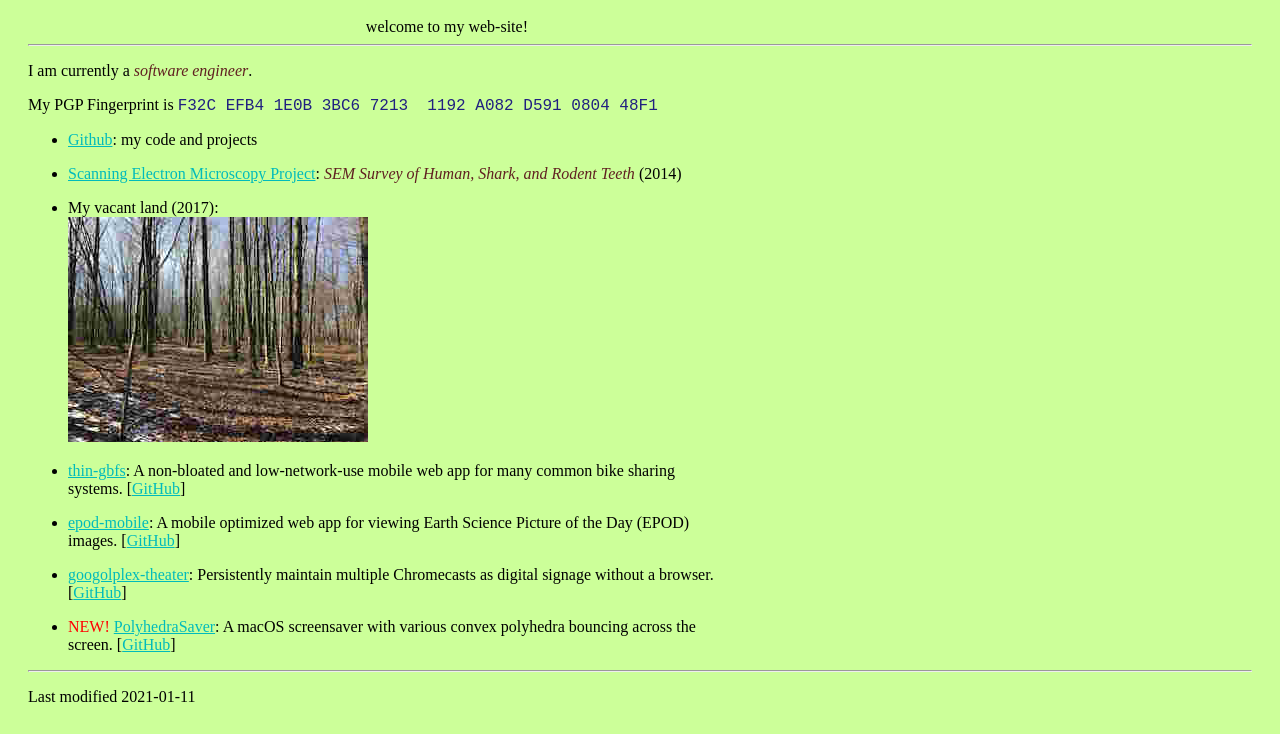
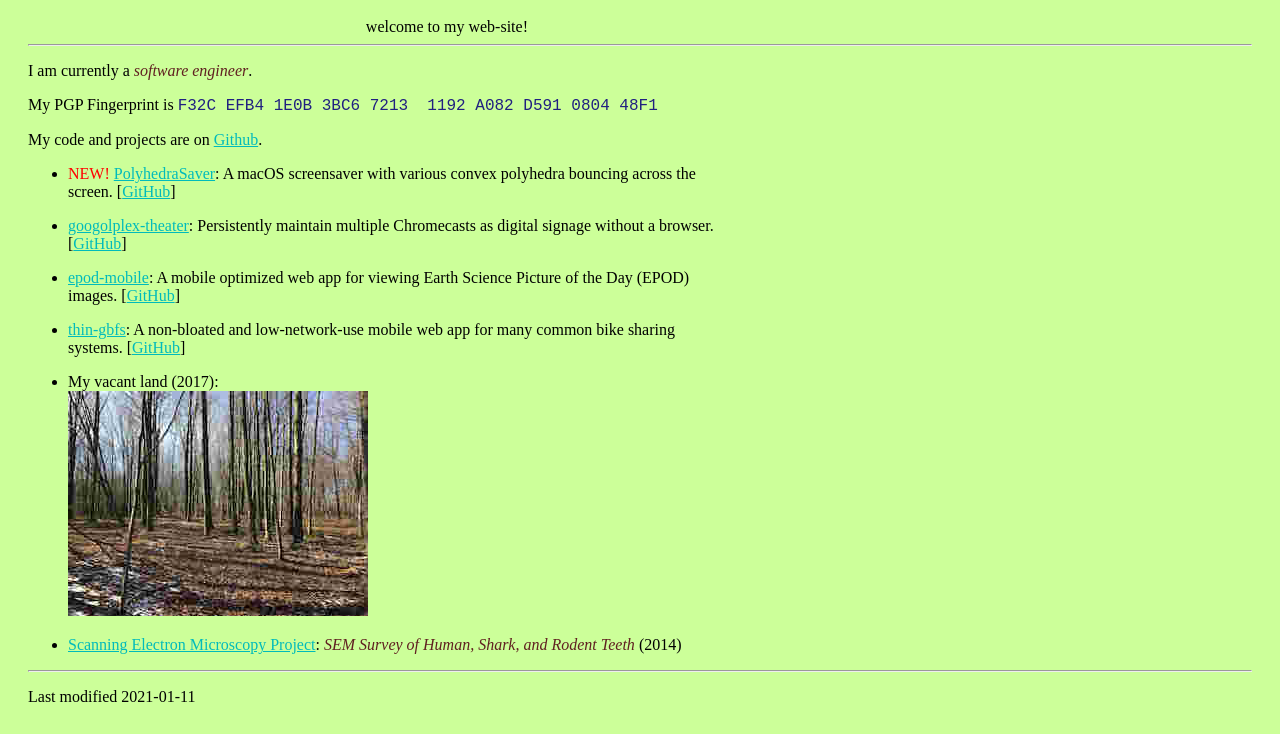
Before and after one commit to yuzawa-san/yuzawa-san.github.io, a plain HTML site: page index.html in a window 1280 px wide. Shown: the part 68-802 px from the top of the page. Drawn offline with Linux system fonts and the light colour scheme.

Commit message:
flip ordering

```diff
--- a/index.html
+++ b/index.html
@@ -18,14 +18,14 @@
     <hr>
     <p>I am currently a <var>software engineer</var>.</p>
     <p>My PGP Fingerprint is <code>F32C EFB4 1E0B 3BC6 7213  1192 A082 D591 0804 48F1</code></p>
+    <p>My code and projects are on <a href="https://github.com/yuzawa-san">Github</a>.</p>
     <ul>
-        <li><a href="https://github.com/yuzawa-san">Github</a>: my code and projects</li>
+        <li><font color="RED" class="blink">NEW!</font> <a href="https://github.com/yuzawa-san/PolyhedraSaver">PolyhedraSaver</a>: A macOS screensaver with various convex polyhedra bouncing across the screen. [<a href="https://github.com/yuzawa-san/PolyhedraSaver">GitHub</a>]
+        <li><a href="https://github.com/yuzawa-san/googolplex-theater">googolplex-theater</a>: Persistently maintain multiple Chromecasts as digital signage without a browser. [<a href="https://github.com/yuzawa-san/googolplex-theater">GitHub</a>]
+        <li><a href="http://www.jyuzawa.com/epod-mobile/">epod-mobile</a>: A mobile optimized web app for viewing Earth Science Picture of the Day (EPOD) images. [<a href="https://github.com/yuzawa-san/epod-mobile">GitHub</a>]
+        <li><a href="https://thin-gbfs.appspot.com/">thin-gbfs</a>: A non-bloated and low-network-use mobile web app for many common bike sharing systems. [<a href="https://github.com/yuzawa-san/thin-gbfs">GitHub</a>]
+        <li>My vacant land (2017):<br><img src='land.jpg'></li>
         <li><a href="http://www.optics.rochester.edu/workgroups/cml/opt307/spr14/james/index.html">Scanning Electron Microscopy Project</a>: <em>SEM Survey of Human, Shark, and Rodent Teeth</em> (2014)</li>
-        <li>My vacant land (2017):<br><img src='land.jpg'></li>
-        <li><a href="https://thin-gbfs.appspot.com/">thin-gbfs</a>: A non-bloated and low-network-use mobile web app for many common bike sharing systems. [<a href="https://github.com/yuzawa-san/thin-gbfs">GitHub</a>]
-        <li><a href="http://www.jyuzawa.com/epod-mobile/">epod-mobile</a>: A mobile optimized web app for viewing Earth Science Picture of the Day (EPOD) images. [<a href="https://github.com/yuzawa-san/epod-mobile">GitHub</a>]
-        <li><a href="https://github.com/yuzawa-san/googolplex-theater">googolplex-theater</a>: Persistently maintain multiple Chromecasts as digital signage without a browser. [<a href="https://github.com/yuzawa-san/googolplex-theater">GitHub</a>]
-        <li><font color="RED" class="blink">NEW!</font> <a href="https://github.com/yuzawa-san/PolyhedraSaver">PolyhedraSaver</a>: A macOS screensaver with various convex polyhedra bouncing across the screen. [<a href="https://github.com/yuzawa-san/PolyhedraSaver">GitHub</a>]
     </ul>
     <hr>
     <p>Last modified 2021-01-11</p>
```
